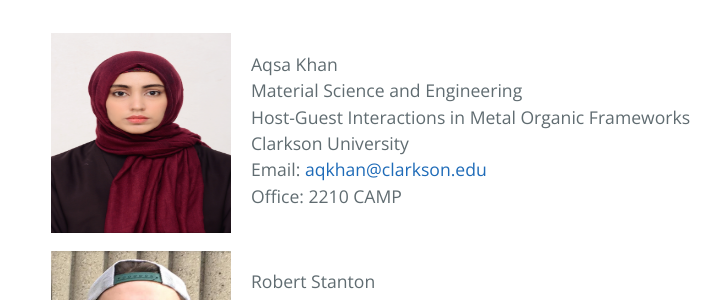
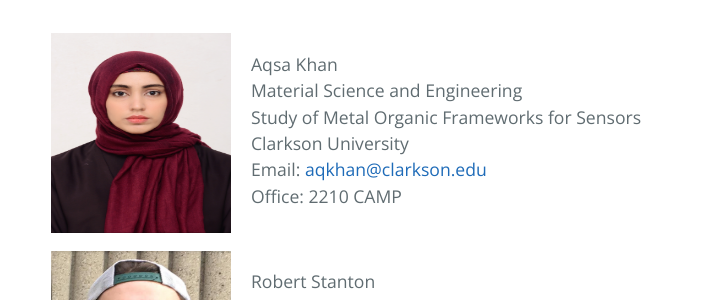
Before and after one commit to dharatrivedi/dharatrivedi.github.io, a Jekyll site: the page built from people.html, in a window 1280 px wide and 900 px high, scrolled down 1361 px. Shown: the part 155-455 px from the top of the window, without its empty margins (233-954 px from the left). Built offline with Jekyll 4.4.1, drawn with Linux system fonts in a browser that asks for light colours.

Commit message:
Update people.html

```diff
--- a/people.html
+++ b/people.html
@@ -65,7 +65,7 @@ title: {{ site.name }}
     <p>
       Aqsa Khan<br />
       Material Science and Engineering<br />
-      Host-Guest Interactions in Metal Organic Frameworks<br />
+      Study of Metal Organic Frameworks for Sensors<br />
       Clarkson University<br />
       Email: <a href="mailto:aqkhan@clarkson.edu">aqkhan@clarkson.edu</a><br />
       Office: 2210 CAMP<br />
```
